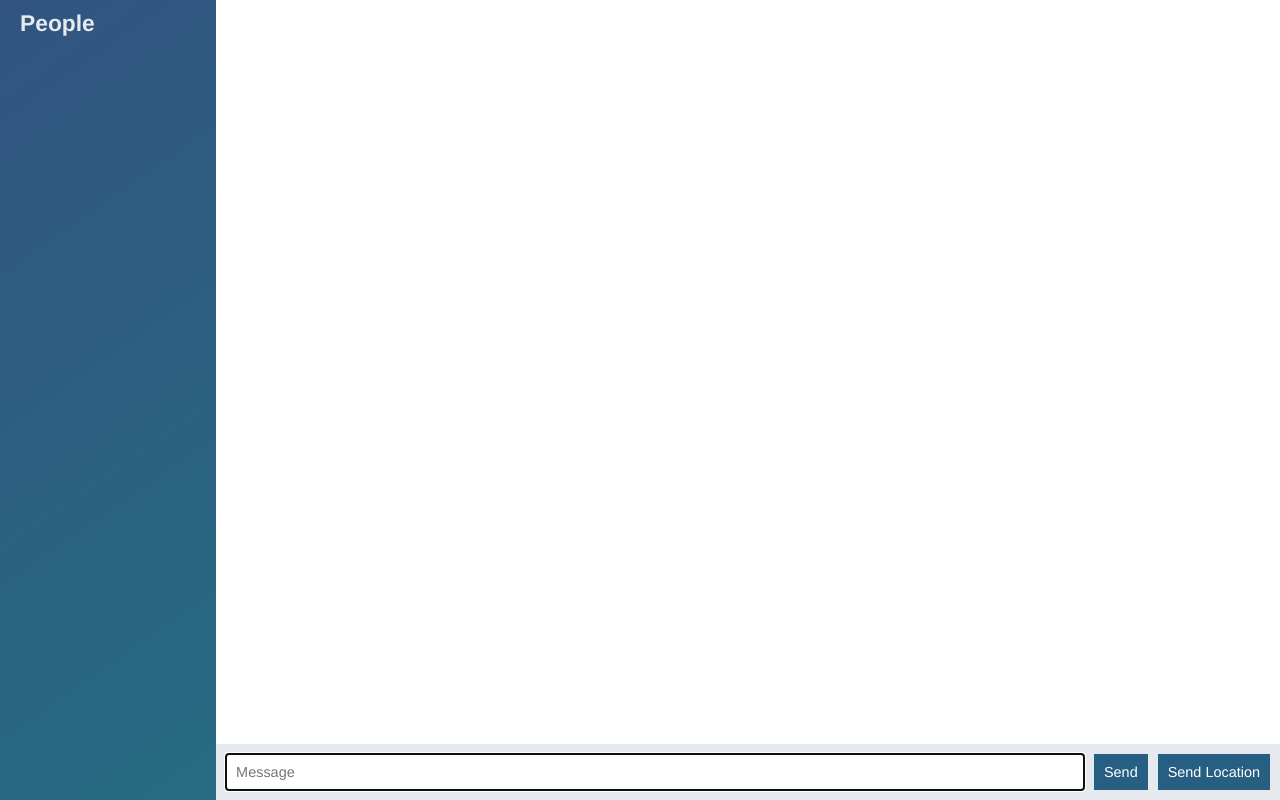
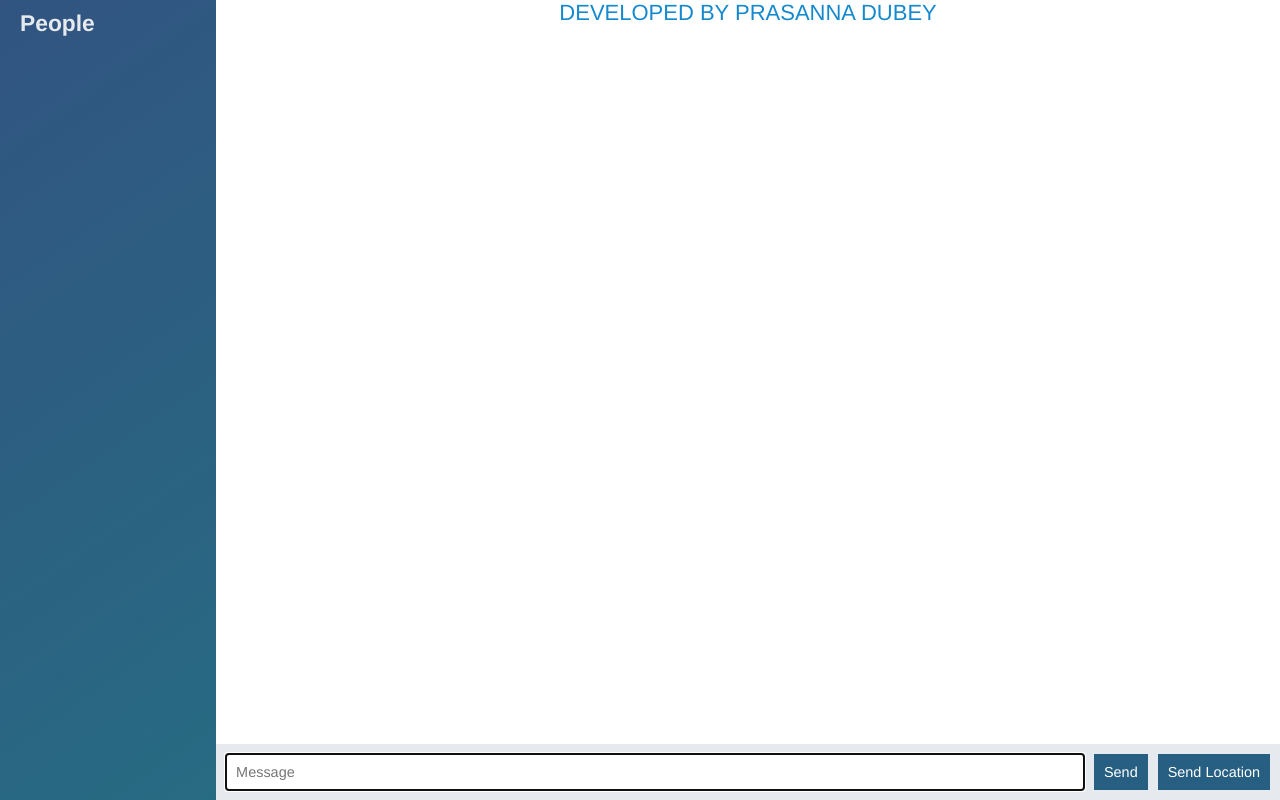
Before and after one commit to luciferpd13/Node-Chat_Application, a website: page public/chat.html in a window 1280 px wide. Drawn offline with nearby package versions, Linux system fonts and the light colour scheme; no server answers.

Commit message:
Minor Update

```diff
--- a/public/chat.html
+++ b/public/chat.html
@@ -16,6 +16,7 @@
   </div>
 
   <div class="chat__main">
+ <span align="center" style="color:#1589ce;font-size:22px">DEVELOPED BY PRASANNA DUBEY</span>
     <ol id="msg" class="chat__messages"></ol>
 
     <div class="chat__footer">
```
Also changed, not shown: public/index.html (+2 -0 lines).
